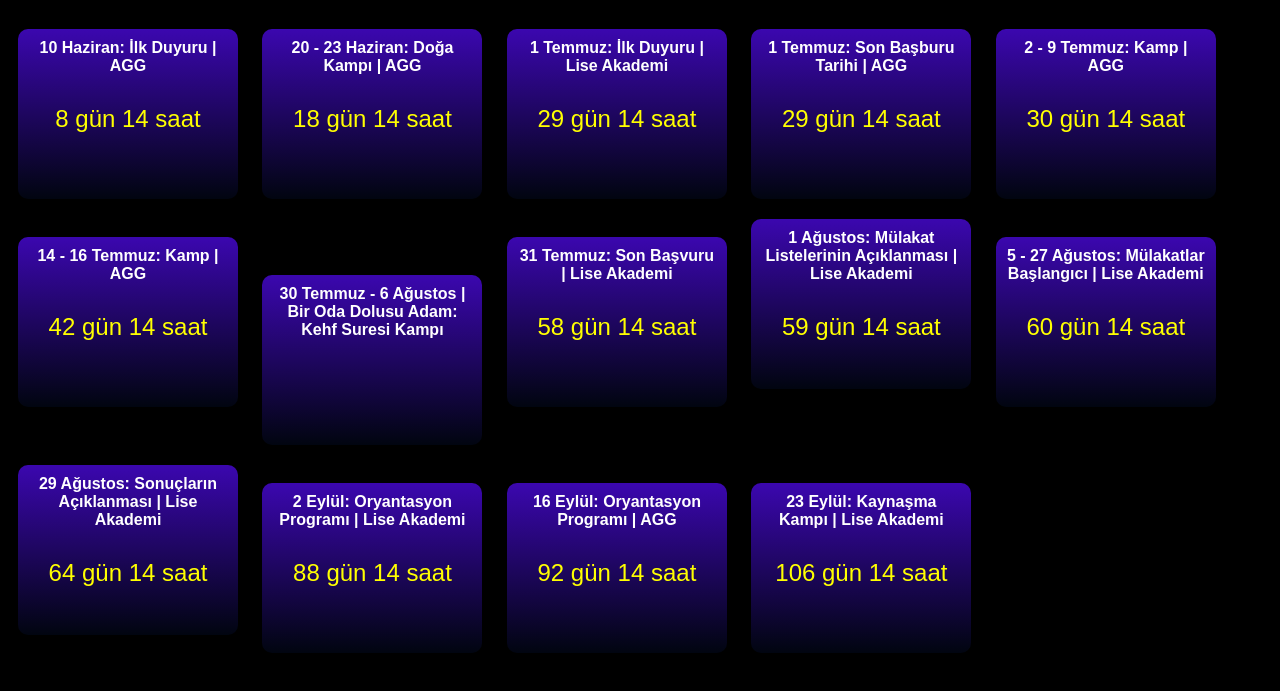
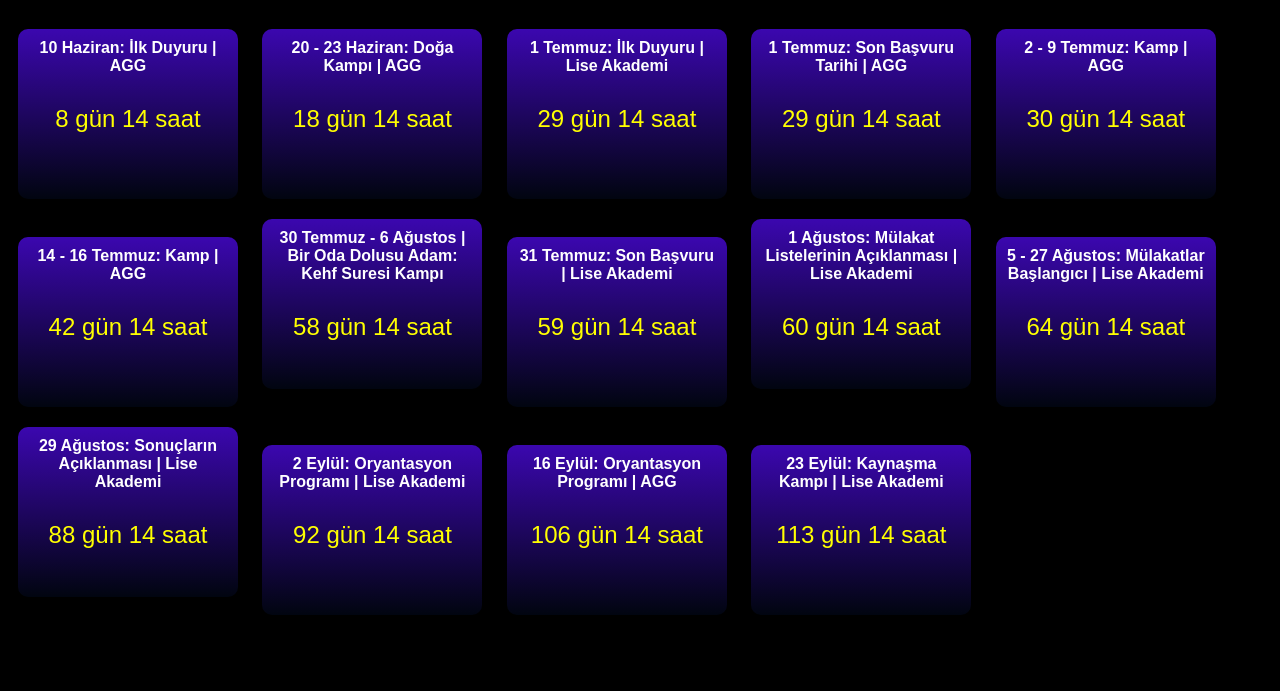
Before and after one commit to abdunzelil/SDCountdown, a plain HTML site: page index.html in a window 1280 px wide. Shown: the part 61-752 px from the top of the page. Drawn offline with Linux system fonts and the light colour scheme.

Commit message:
Update index.html

```diff
--- a/index.html
+++ b/index.html
@@ -54,7 +54,7 @@
   </div>
 
   <div class="event">
-    <div class="event-title">1 Temmuz: Son Başburu Tarihi | AGG</div>
+    <div class="event-title">1 Temmuz: Son Başvuru Tarihi | AGG</div>
     <div class="countdown" id="countdown4"></div>
   </div>
 
@@ -70,44 +70,44 @@
 
   <div class="event">
     <div class="event-title">30 Temmuz - 6 Ağustos | Bir Oda Dolusu Adam: Kehf Suresi Kampı</div>
-    <div class="countdown" id="countdown6"></div>
+    <div class="countdown" id="countdown7"></div>
   </div>
 
   <!-- Add more event boxes here -->
   <div class="event">
     <div class="event-title">31 Temmuz: Son Başvuru | Lise Akademi</div>
-    <div class="countdown" id="countdown7"></div>
+    <div class="countdown" id="countdown8"></div>
   </div>
 
   <div class="event">
     <div class="event-title">1 Ağustos: Mülakat Listelerinin Açıklanması | Lise Akademi</div>
-    <div class="countdown" id="countdown8"></div>
+    <div class="countdown" id="countdown9"></div>
   </div>
 
   <div class="event">
     <div class="event-title">5 - 27 Ağustos: Mülakatlar Başlangıcı | Lise Akademi</div>
-    <div class="countdown" id="countdown9"></div>
+    <div class="countdown" id="countdown10"></div>
   </div>
 
   <div class="event">
     <div class="event-title">29 Ağustos: Sonuçların Açıklanması | Lise Akademi</div>
-    <div class="countdown" id="countdown10"></div>
+    <div class="countdown" id="countdown11"></div>
   </div>
 
   <div class="event">
     <div class="event-title">2 Eylül: Oryantasyon Programı | Lise Akademi</div>
-    <div class="countdown" id="countdown11"></div>
+    <div class="countdown" id="countdown12"></div>
   </div>
 
   <!-- Add more event boxes here -->
   <div class="event">
     <div class="event-title">16 Eylül: Oryantasyon Programı | AGG</div>
-    <div class="countdown" id="countdown12"></div>
+    <div class="countdown" id="countdown13"></div>
   </div>
 
   <div class="event">
     <div class="event-title">23 Eylül: Kaynaşma Kampı | Lise Akademi</div>
-    <div class="countdown" id="countdown13"></div>
+    <div class="countdown" id="countdown14"></div>
   </div>
   <!-- Add more event boxes here -->
 
```
